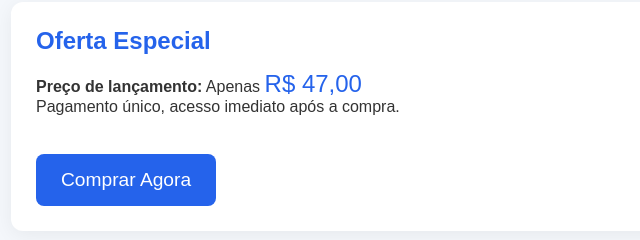
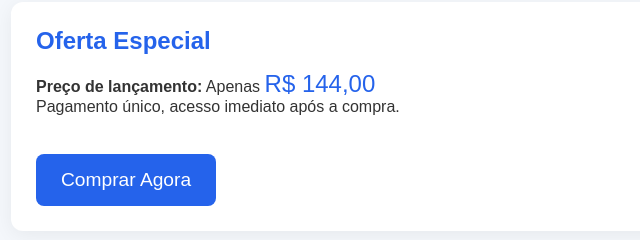
Before and after one commit to informatica-1/informaticadescomplicada, a plain HTML site: page comprar.html in a window 1280 px wide. Shown: the part 241-481 px from the top of the page, 79-719 px from the left. Drawn offline with Linux system fonts and the light colour scheme.

Commit message:
comprar.html

```diff
--- a/comprar.html
+++ b/comprar.html
@@ -16,7 +16,7 @@
 <div class="container">
     <div class="section">
         <h2>Oferta Especial</h2>
-        <p><b>Preço de lançamento:</b> Apenas <span style="color:#2563eb; font-size:1.5rem;">R$ 47,00</span></p>
+        <p><b>Preço de lançamento:</b> Apenas <span style="color:#2563eb; font-size:1.5rem;">R$ 144,00</span></p>
         <p>Pagamento único, acesso imediato após a compra.</p>
         <br>
         <a class="btn" href="#">Comprar Agora</a>
```
